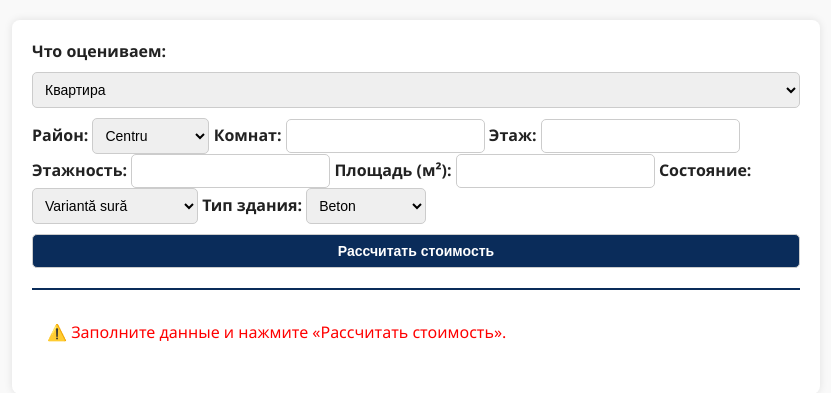
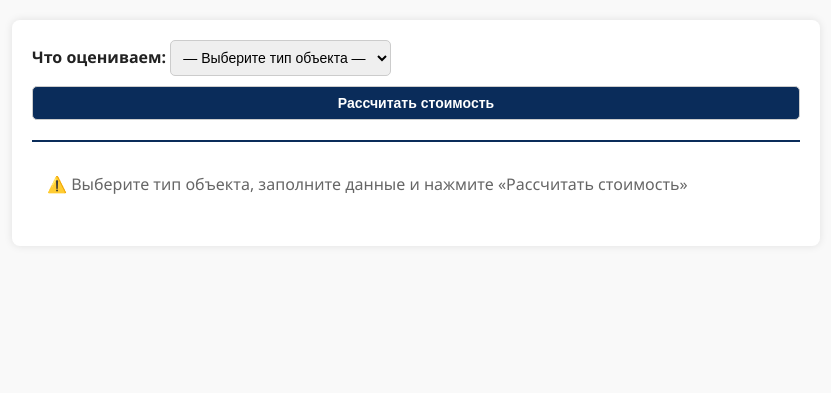
Before and after one commit to Serghei283/lara-estimator, a Flask app: page / in a window 1280 px wide. Shown: the part 179-572 px from the top of the page, without its empty margins (224-1055 px from the left). Run offline with Flask 3, Linux system fonts and the light colour scheme.

Commit message:
Update index.html

```diff
--- a/templates/index.html
+++ b/templates/index.html
@@ -13,15 +13,19 @@
 
     <main>
         <form method="POST">
+            <div class="form-group">
                 <label>Что оцениваем:</label>
-            <select name="category" id="category" onchange="showForm()">
+                <select name="category" id="category" onchange="showForm()" required>
+                    <option value="">— Выберите тип объекта —</option>
                     <option value="apartment">Квартира</option>
                     <option value="land">Земельный участок</option>
                     <option value="commercial">Нежилая недвижимость</option>
                 </select>
+            </div>
 
             <!-- Квартира -->
-            <div id="apartment-form" class="form-section">
+            <div id="apartment-form" class="form-section" style="display:none;">
+                <div class="form-group">
                     <label>Район:</label>
                     <select name="district">
                         <option>Centru</option><option>Telecentru</option>
@@ -30,18 +34,29 @@
                         <option>Botanica</option><option>Sculeni</option>
                         <option>Râșcani</option><option>Aeroport</option>
                     </select>
+                </div>
 
+                <div class="form-group">
                     <label>Комнат:</label>
-                <input type="number" name="rooms" required>
+                    <input type="number" name="rooms" min="1" max="10">
+                </div>
 
+                <div class="form-group">
                     <label>Этаж:</label>
-                <input type="number" name="floor" required>
+                    <input type="number" name="floor" min="1" max="50">
+                </div>
+
+                <div class="form-group">
                     <label>Этажность:</label>
-                <input type="number" name="floors_total" required>
+                    <input type="number" name="floors_total" min="1" max="50">
+                </div>
 
+                <div class="form-group">
                     <label>Площадь (м²):</label>
-                <input type="number" step="0.1" name="area" required>
+                    <input type="number" step="0.1" name="area" min="10" max="500">
+                </div>
 
+                <div class="form-group">
                     <label>Состояние:</label>
                     <select name="repair">
                         <option>Variantă sură</option>
@@ -49,7 +64,9 @@
                         <option>Reparație cosmetică</option>
                         <option>Euroreparație</option>
                     </select>
+                </div>
 
+                <div class="form-group">
                     <label>Тип здания:</label>
                     <select name="building">
                         <option>Beton</option><option>Beton celular</option>
@@ -59,21 +76,27 @@
                         <option>Panou</option>
                     </select>
                 </div>
+            </div>
 
             <!-- Земельный участок -->
             <div id="land-form" class="form-section" style="display:none;">
+                <div class="form-group">
                     <label>Тип участка:</label>
                     <select name="land_type">
                         <option value="intracity">В населенном пункте</option>
                         <option value="agro">Сельхозназначения</option>
                     </select>
+                </div>
 
+                <div class="form-group">
                     <label>Площадь (сотки):</label>
-                <input type="number" step="0.1" name="land_area" required>
+                    <input type="number" step="0.1" name="land_area" min="0.1" max="1000">
+                </div>
             </div>
 
             <!-- Нежилое -->
             <div id="commercial-form" class="form-section" style="display:none;">
+                <div class="form-group">
                     <label>Тип объекта:</label>
                     <select name="object_type">
                         <option value="office">Офис</option>
@@ -82,45 +105,53 @@
                         <option value="warehouse">Склад</option>
                         <option value="production">Производственное помещение</option>
                     </select>
-
-                <label>Площадь (м²):</label>
-                <input type="number" step="0.1" name="object_area" required>
                 </div>
 
-            <button type="submit">Рассчитать стоимость</button>
+                <div class="form-group">
+                    <label>Площадь (м²):</label>
+                    <input type="number" step="0.1" name="object_area" min="10" max="10000">
+                </div>
+            </div>
+
+            <button type="submit" class="calculate-btn">Рассчитать стоимость</button>
         </form>
 
         <section class="result">
             {% if result %}
-                <h3>Результат оценки:</h3>
-                <p><b>Итоговая стоимость:</b> {{ result.total_price }} €</p>
+                <h3>✅ Результат оценки</h3>
+                <div class="price-display">
+                    <p><strong>Итоговая стоимость: {{ result.total_price }} €</strong></p>
+                </div>
 
                 {% if result.category == "apartment" %}
                 <h4>Детали квартиры:</h4>
                 <ul>
-                    <li>Район: {{ result.district }}</li>
-                    <li>Комнат: {{ result.rooms }}</li>
-                    <li>Этаж: {{ result.floor }} / {{ result.floors_total }}</li>
-                    <li>Ремонт: {{ result.repair }}</li>
-                    <li>Тип здания: {{ result.building }}</li>
-                    <li>Площадь: {{ result.area }} м²</li>
-                    <li>Цена за м²: {{ result.price_per_m2 }} €</li>
+                    <li><strong>Район:</strong> {{ result.district }}</li>
+                    <li><strong>Комнат:</strong> {{ result.rooms }}</li>
+                    <li><strong>Этаж:</strong> {{ result.floor }} из {{ result.floors_total }}</li>
+                    <li><strong>Состояние:</strong> {{ result.repair }}</li>
+                    <li><strong>Тип здания:</strong> {{ result.building }}</li>
+                    <li><strong>Площадь:</strong> {{ result.area }} м²</li>
+                    <li><strong>Цена за м²:</strong> {{ result.price_per_m2 }} €</li>
                 </ul>
+
                 {% elif result.category == "land" %}
                 <h4>Детали участка:</h4>
                 <ul>
-                    <li>Площадь: {{ result.land_area }} соток</li>
-                    <li>Цена за сотку: {{ result.price_per_sotka }} €</li>
+                    <li><strong>Площадь:</strong> {{ result.land_area }} соток</li>
+                    <li><strong>Цена за сотку:</strong> {{ result.price_per_sotka }} €</li>
                 </ul>
+
                 {% elif result.category == "commercial" %}
                 <h4>Детали объекта:</h4>
                 <ul>
-                    <li>Площадь: {{ result.object_area }} м²</li>
-                    <li>Цена за м²: {{ result.price_per_m2 }} €</li>
+                    <li><strong>Площадь:</strong> {{ result.object_area }} м²</li>
+                    <li><strong>Цена за м²:</strong> {{ result.price_per_m2 }} €</li>
                 </ul>
                 {% endif %}
+
             {% else %}
-                <p style="color:red;">⚠️ Заполните данные и нажмите «Рассчитать стоимость».</p>
+                <p style="color: #666;">⚠️ Выберите тип объекта, заполните данные и нажмите «Рассчитать стоимость»</p>
             {% endif %}
         </section>
     </main>
@@ -128,9 +159,20 @@
     <script>
         function showForm() {
             let category = document.getElementById("category").value;
-            document.getElementById("apartment-form").style.display = (category === "apartment") ? "block" : "none";
-            document.getElementById("land-form").style.display = (category === "land") ? "block" : "none";
-            document.getElementById("commercial-form").style.display = (category === "commercial") ? "block" : "none";
+
+            // Скрываем все формы
+            document.getElementById("apartment-form").style.display = "none";
+            document.getElementById("land-form").style.display = "none";
+            document.getElementById("commercial-form").style.display = "none";
+
+            // Показываем нужную форму
+            if (category === "apartment") {
+                document.getElementById("apartment-form").style.display = "block";
+            } else if (category === "land") {
+                document.getElementById("land-form").style.display = "block";
+            } else if (category === "commercial") {
+                document.getElementById("commercial-form").style.display = "block";
+            }
         }
     </script>
 </body>
```
Lines whose indentation alone changed are shown as unchanged.
